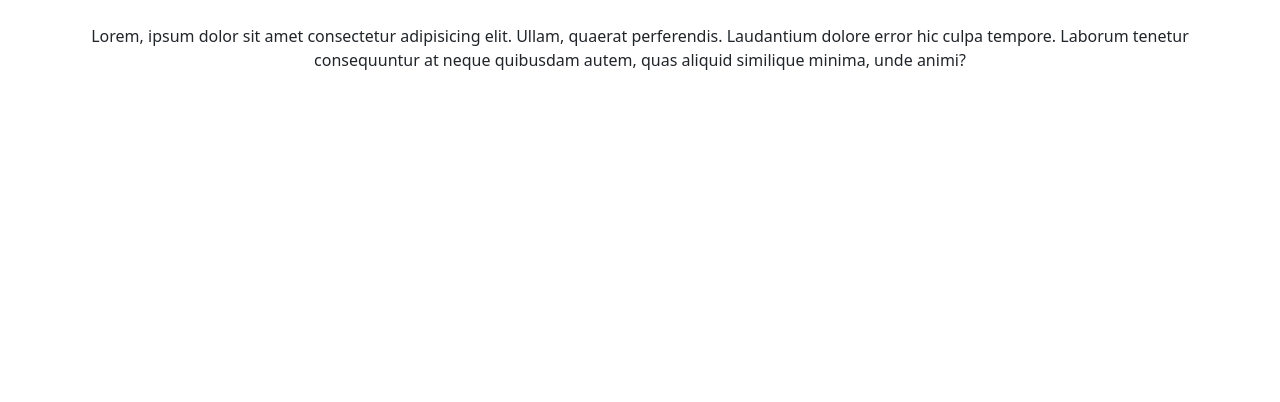
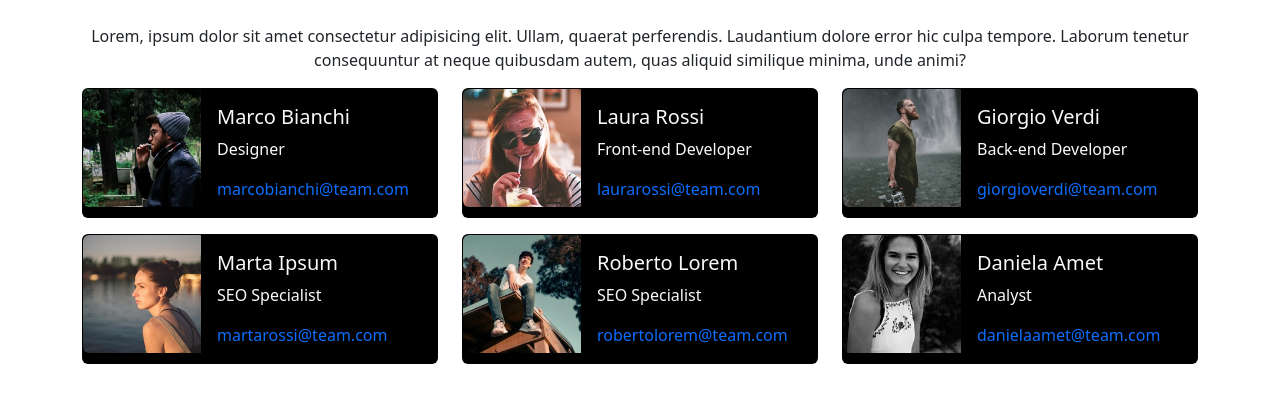
Before and after one commit to MicheleCasani/assets, a plain HTML site: page index.html in a window 1280 px wide. Shown: the part 110-512 px from the top of the page. Drawn offline with nearby package versions, Linux system fonts and the light colour scheme.

Commit message:
[UPD] create for cicle to stamp card members

```diff
--- a/index.html
+++ b/index.html
@@ -17,7 +17,7 @@
             </div>
         </div>
     </header>
-    <div class="row">
+    <div class="row" id="team-members">
         <!-- <div class="col-12">
             <div class="card mb-3 text-light" style="max-width: 540px;">
                 <div class="row g-0">
--- a/script.js
+++ b/script.js
@@ -39,7 +39,7 @@ const teamMembers = [
 
 //creo la funzione per creare a schermo la card di ogni membro del team
 const createMemberCard = (member) => {
-  let card = `<div class="col-12">
+  let card = `<div class="col-4">
             <div class="card mb-3 text-light" style="max-width: 540px;">
                 <div class="row g-0">
                   <div class="col-md-4">
@@ -54,5 +54,11 @@ const createMemberCard = (member) => {
                   </div>
                 </div>
               </div>
-        </div>`
+        </div>`;
+  document.getElementById('team-members').innerHTML += card;
 }
+
+//Creo il ciclo per visualizzare a schermo tutti i membri del team
+for (let i =0; i < teamMembers.length; i++){
+  createMemberCard(teamMembers[i]);
+}
```
